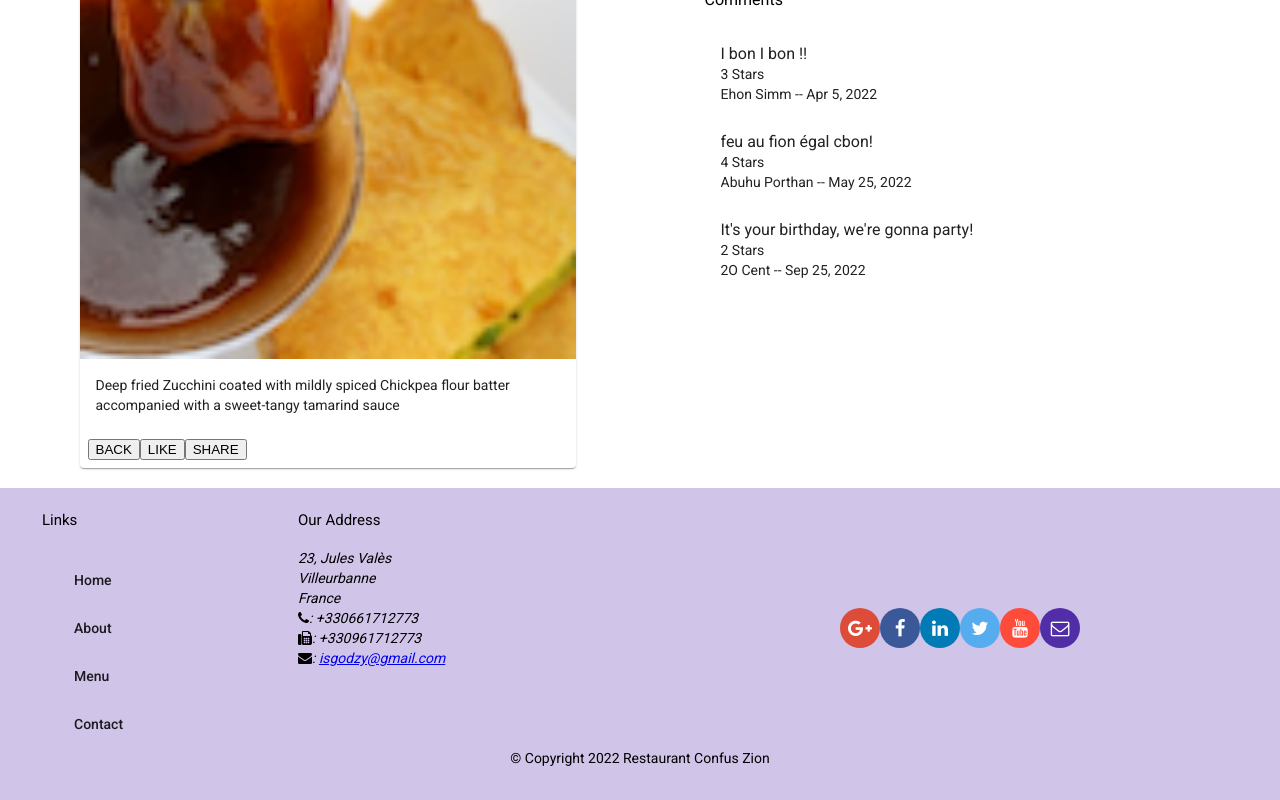
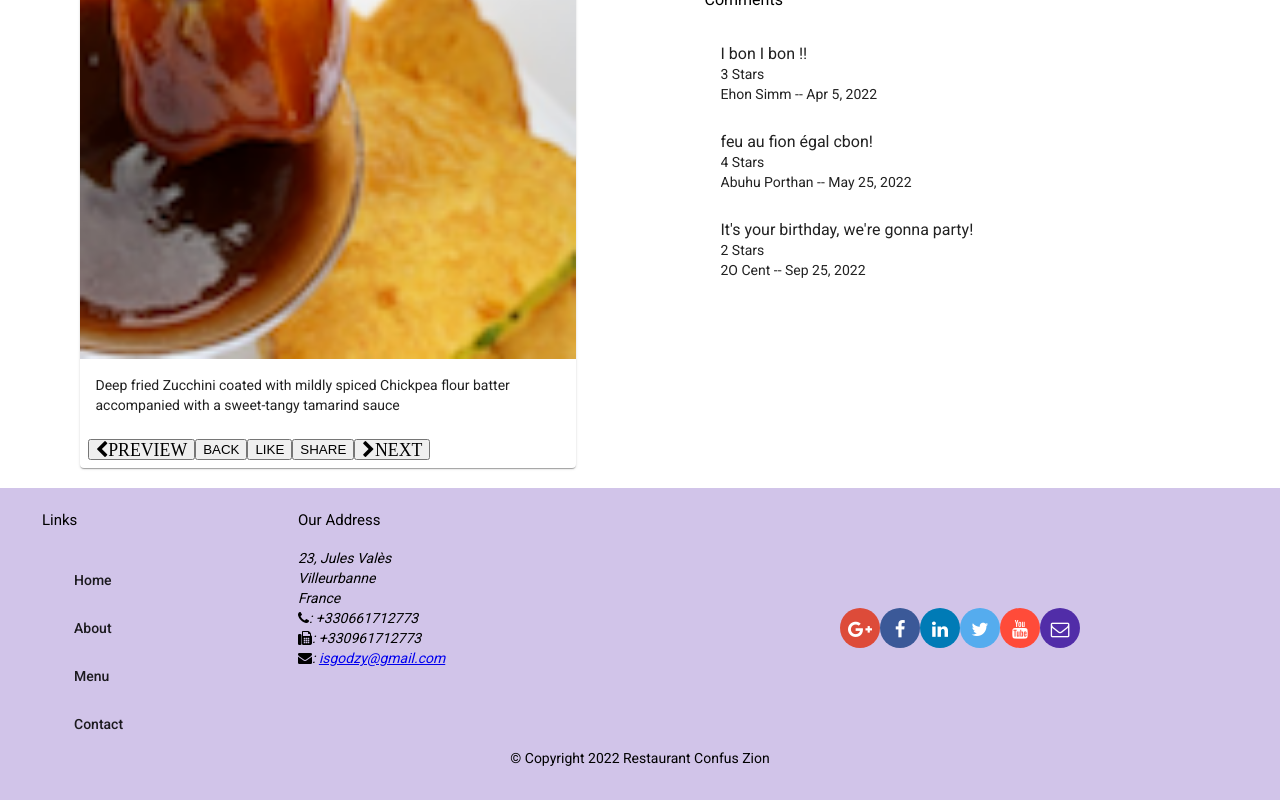
Before and after one commit to godzyken/angulardouze, an Angular app: page /dish-details/1 in a window 1280 px wide. Shown: the part 549-1349 px from the top of the page. Built offline with nearby package versions, Linux system fonts and the light colour scheme.

Commit message:
course angular Reactive Forms RxJS Part 2
Signed-off-by: godzyken <isgodzy@gmail.com>

```diff
--- a/src/app/dish-details/dish-details.component.html
+++ b/src/app/dish-details/dish-details.component.html
@@ -18,9 +18,15 @@
         <p>{{ dish.description}} </p>
       </mat-card-content>
       <mat-card-actions>
+        <button md-button [routerLink]="['/dish-details', prev]">
+          <span class="fa fa-chevron-left fa-lg">PREVIEW</span>
+        </button>
         <button md-button (click)="goBack()">BACK</button>
         <button md-button>LIKE</button>
         <button md-button>SHARE</button>
+        <button md-button [routerLink]="['/dish-details', next]">
+          <span class="fa fa-chevron-right fa-lg">NEXT</span>
+        </button>
       </mat-card-actions>
     </mat-card>
   </div>
@@ -40,5 +46,9 @@
       </mat-list-item>
     </mat-list>
   </div>
+  <div fxFlex [hidden]="dish">
+    <mat-spinner></mat-spinner>
+    <h4>Loading...Please Wait</h4>
+  </div>
 
 </div>
--- a/src/app/dish-details/dish-details.component.ts
+++ b/src/app/dish-details/dish-details.component.ts
@@ -3,6 +3,7 @@ import { Params, ActivatedRoute } from '@angular/router';
 import { Location } from '@angular/common';
 import { Dish } from '../shared/dish';
 import { DishService } from '../services/dish.service';
+import { switchMap } from 'rxjs/operators';
 
 @Component({
   selector: 'app-dish-details',
@@ -13,6 +14,9 @@ import { DishService } from '../services/dish.service';
 export class DishDetailsComponent implements OnInit {
 
   dish?: Dish;
+  dishIds?: string[];
+  prev?: string;
+  next?: string;
 
   constructor(
   private dishService: DishService,
@@ -21,20 +25,20 @@ export class DishDetailsComponent implements OnInit {
   ) { }
 
   ngOnInit(): void {
-    let id = this.route.snapshot.params['id'];
-    this.dishService.getDish(id).subscribe((dish) => this.dish = dish);
+    this.dishService.getDishIds().subscribe((dishIds) => this.dishIds = dishIds);
+    this.route.params
+      .pipe(switchMap((params: Params) => this.dishService.getDish(params['id'])))
+      .subscribe(dish => {
+        this.dish = dish;
+        this.setPrevNextDish(dish.id);
+      });
   }
 
-/*   operator => .pipe(
-    switchMap(
-      (params: Params) => this.dishService
-        .getDish(+params['id'])
-    ).subscribe(
-      dish => {
-        this.dish = dish;
-        this.setPrevNextDish(dish.id);
-      }
-    ); */
+  setPrevNextDish(dishId: string) {
+    const index = this.dishIds!.indexOf(dishId);
+    this.prev = this.dishIds![(this.dishIds!.length + index - 1) % this.dishIds!.length];
+    this.next = this.dishIds![(this.dishIds!.length + index + 1) % this.dishIds!.length];
+  }
 
   goBack(): void {
     this.location.back();
--- a/src/app/services/dish.service.ts
+++ b/src/app/services/dish.service.ts
@@ -23,4 +23,8 @@ export class DishService {
     return of(DISHES.filter((dish) => dish.featured)[0]).pipe(delay(2000));
   }
 
+  getDishIds(): Observable<string[] | any> {
+    return of(DISHES.map(dish => dish.id));
+  }
+
 }
```
